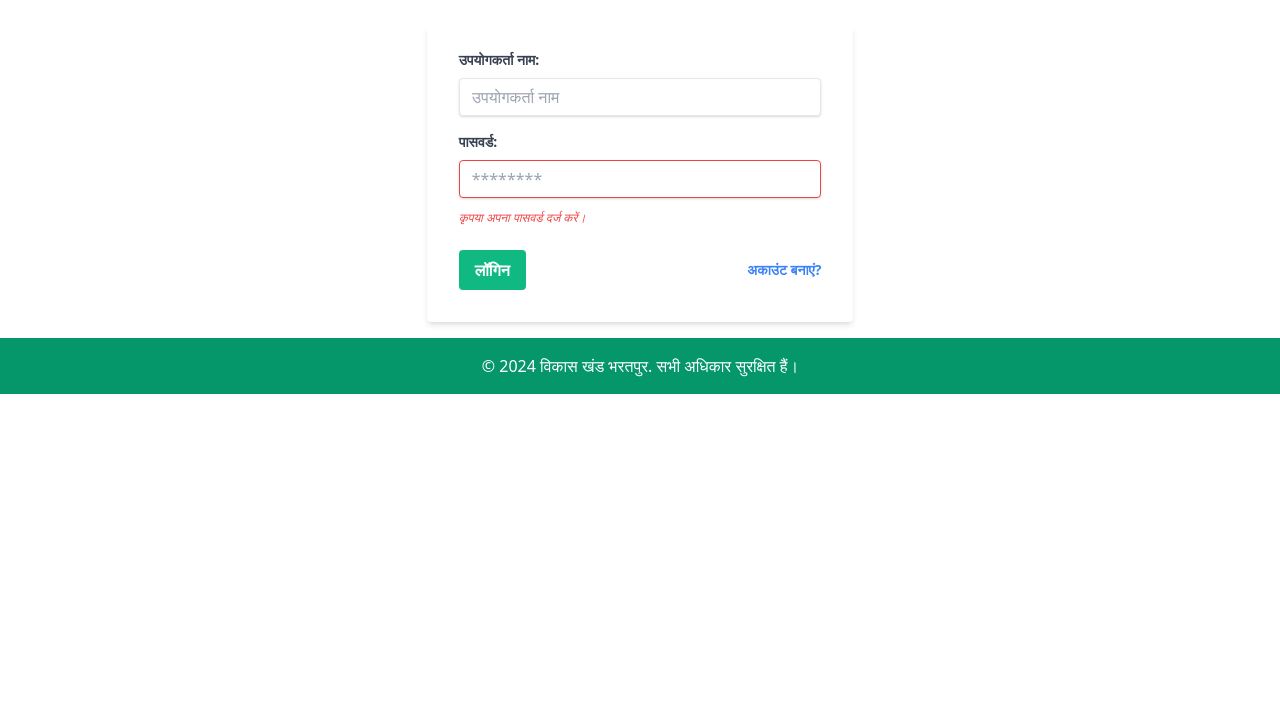
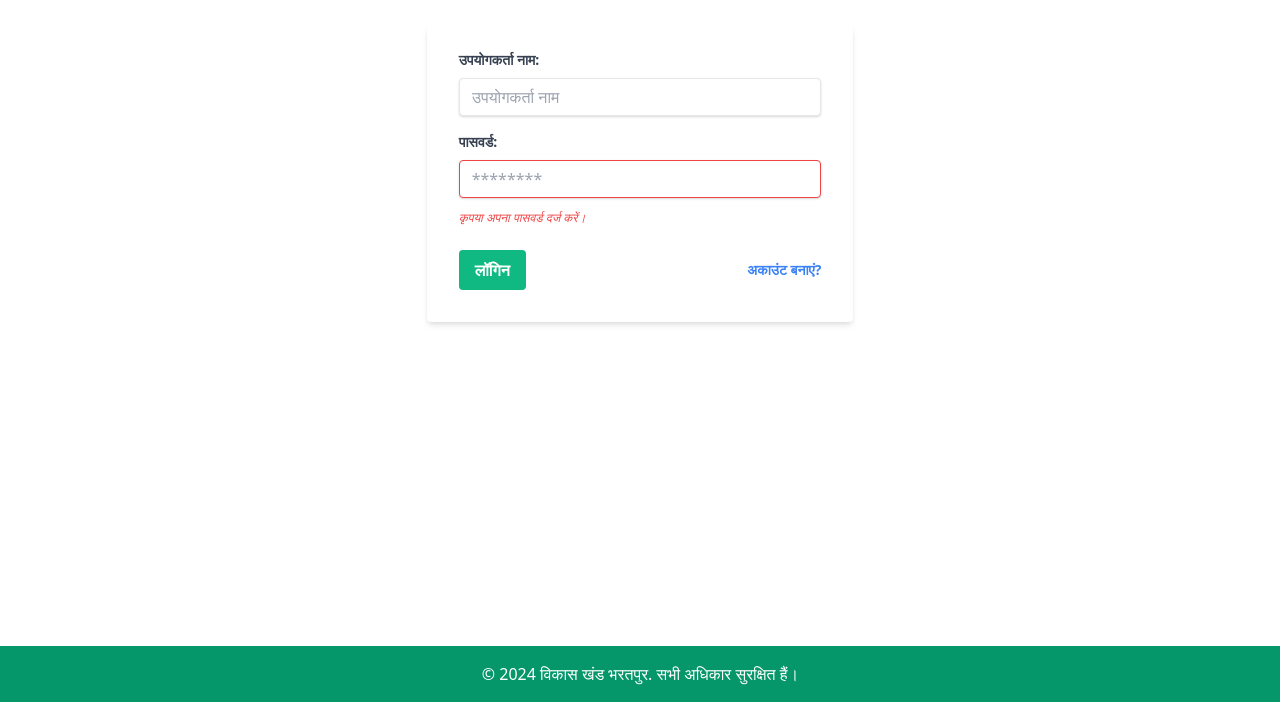
Before and after one commit to eabackup8/Webpage_bharatpur, a plain HTML site: page page5.html in a window 1280 px wide. Shown: the part 98-800 px from the top of the page. Drawn offline with nearby package versions, Linux system fonts and the light colour scheme.

Commit message:
Update page5.html

```diff
--- a/page5.html
+++ b/page5.html
@@ -91,12 +91,12 @@
         </form>
     </div>
 
-    <!-- Footer -->
-    <footer class="bg-green-600 py-4 text-white text-center">
-        <div class="container mx-auto">
-            <p>© 2024 विकास खंड भरतपुर. सभी अधिकार सुरक्षित हैं।</p>
-        </div>
-    </footer>
+   <!-- Footer -->
+<footer class="fixed bottom-0 left-0 w-full bg-green-600 py-4 text-white text-center">
+    <div class="container mx-auto">
+        <p>© 2024 विकास खंड भरतपुर. सभी अधिकार सुरक्षित हैं।</p>
+    </div>
+</footer>
 
     <!-- Bootstrap JS -->
     <script src="https://cdn.jsdelivr.net/npm/bootstrap@5.1.3/dist/js/bootstrap.bundle.min.js"></script>
```
